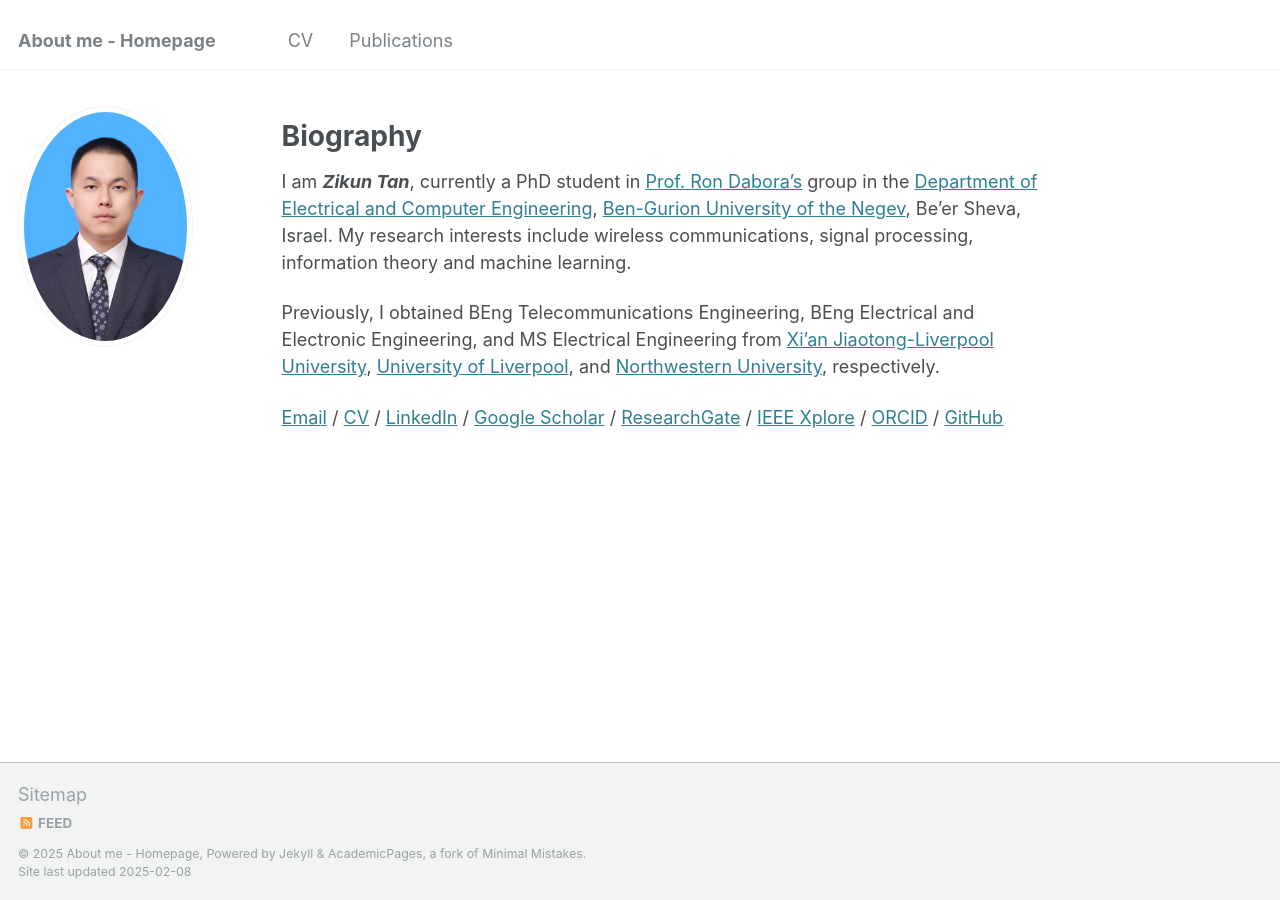
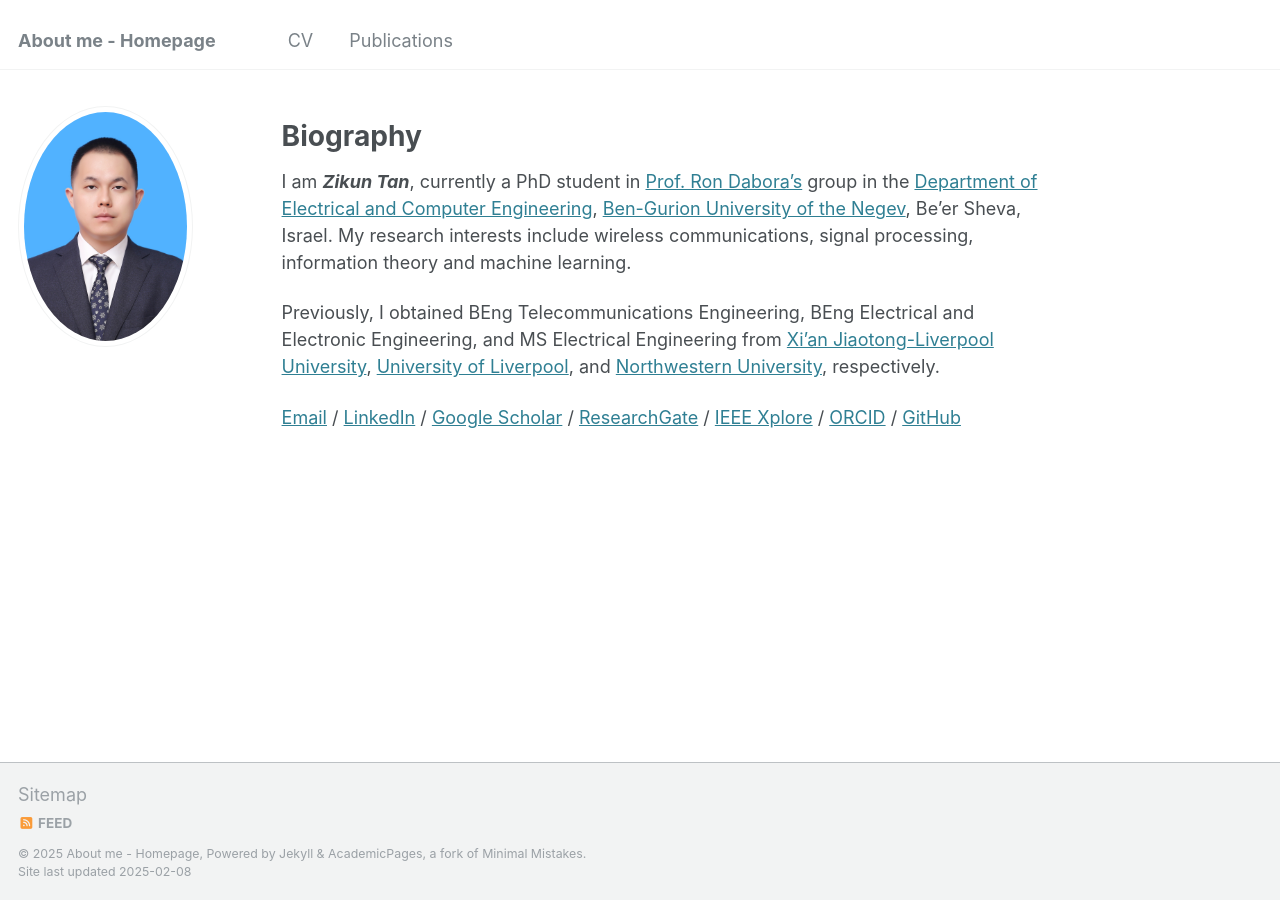
Before and after one commit to ZikunTan/zikuntan.github.io, a Jekyll site: the page built from _pages/about.md, in a window 1280 px wide. Built offline with Jekyll 4.4.1, drawn with Linux system fonts in a browser that asks for light colours.

```diff
--- a/_pages/about.md
+++ b/_pages/about.md
@@ -11,4 +11,4 @@ I am ***Zikun Tan***, currently a PhD student in [Prof. Ron Dabora's](https://ww
 
 Previously, I obtained BEng Telecommunications Engineering, BEng Electrical and Electronic Engineering, and MS Electrical Engineering from [Xi'an Jiaotong-Liverpool University](https://www.xjtlu.edu.cn/en), [University of Liverpool](https://www.liverpool.ac.uk/), and [Northwestern University](https://www.northwestern.edu/), respectively.
 
-[Email](mailto:tanziku@post.bgu.ac.il) / [CV](files/Personal Curriculum Vitae - Zikun Tan - 20012024.pdf) / [LinkedIn](http://www.linkedin.com/in/zikun-tan-225806151) / [Google Scholar](https://scholar.google.com/citations?user=smHJO2MAAAAJ&hl=en) / [ResearchGate](https://www.researchgate.net/profile/Zikun-Tan) / [IEEE Xplore](https://ieeexplore.ieee.org/author/37088970671) / [ORCID](https://orcid.org/my-orcid?orcid=0009-0000-8969-7622) / [GitHub](https://github.com/ZikunTan)
+[Email](mailto:tanziku@post.bgu.ac.il) / [LinkedIn](http://www.linkedin.com/in/zikun-tan-225806151) / [Google Scholar](https://scholar.google.com/citations?user=smHJO2MAAAAJ&hl=en) / [ResearchGate](https://www.researchgate.net/profile/Zikun-Tan) / [IEEE Xplore](https://ieeexplore.ieee.org/author/37088970671) / [ORCID](https://orcid.org/my-orcid?orcid=0009-0000-8969-7622) / [GitHub](https://github.com/ZikunTan)
```
